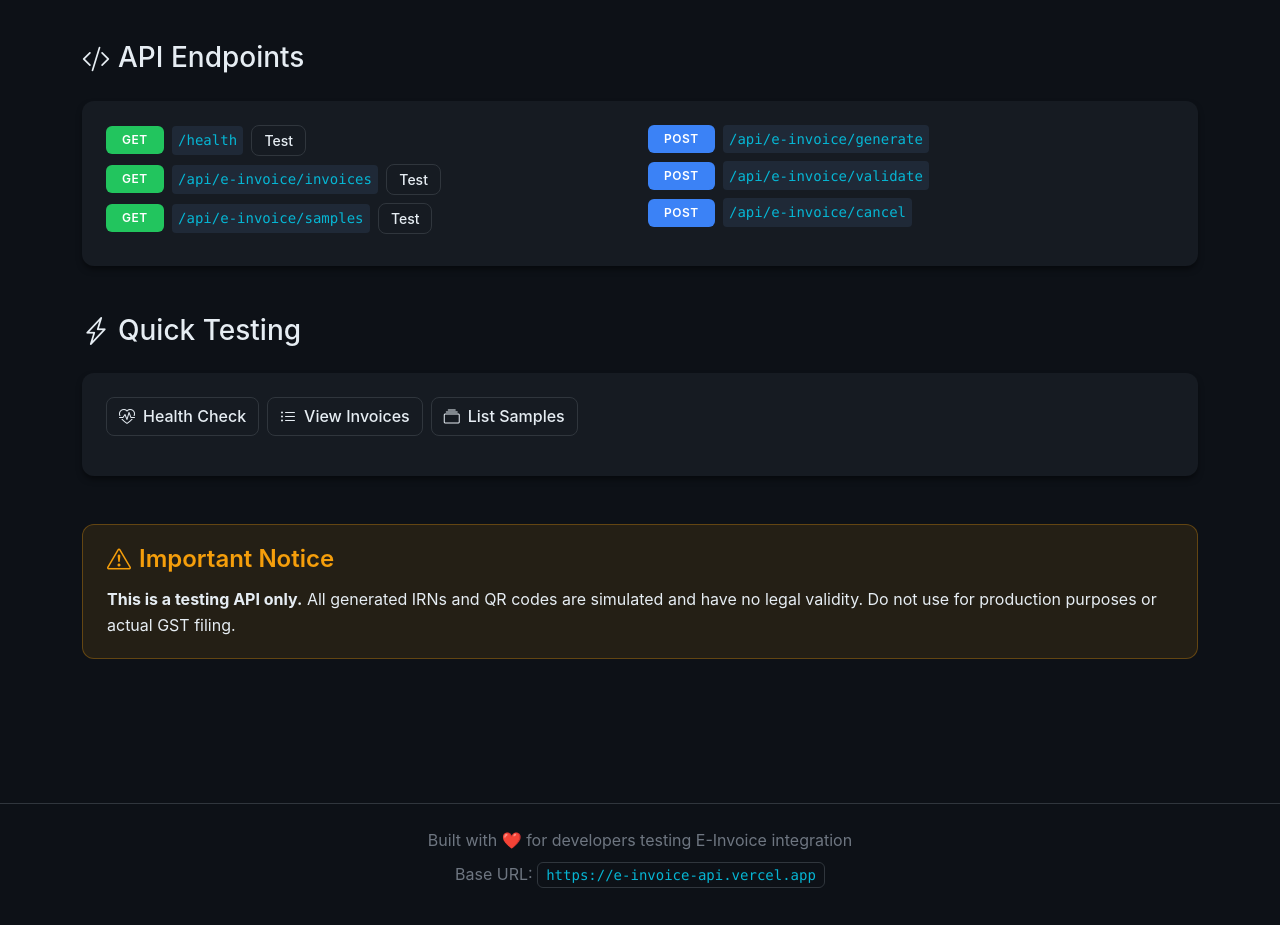
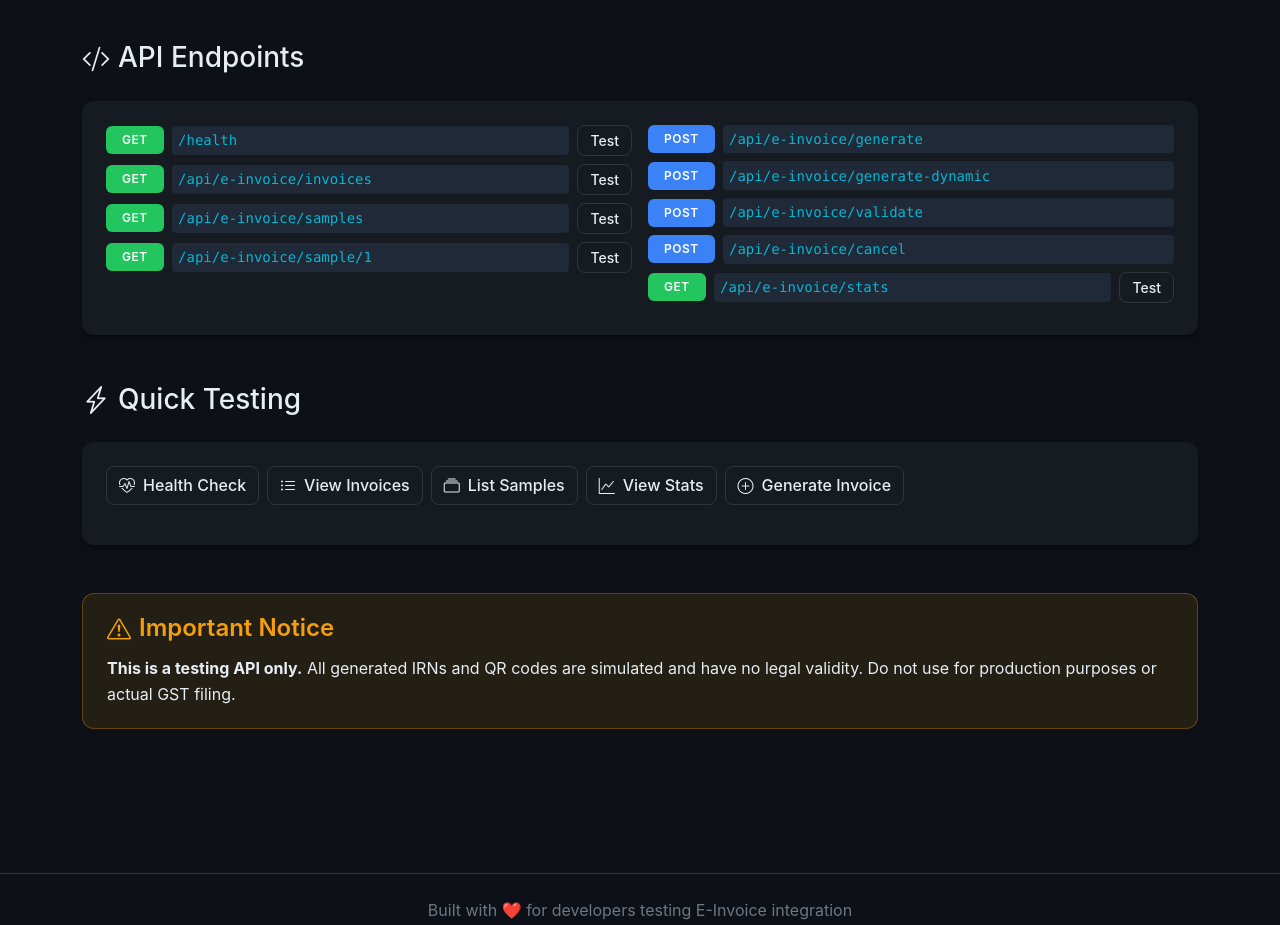
Before and after one commit to OmkarGharat/e-invoice-api, a website: page public/index.html in a window 1280 px wide. Shown: the part 1040-1965 px from the top of the page. Drawn offline with nearby package versions, Linux system fonts and the light colour scheme; no server answers.

Commit message:
Edit index.html

```diff
--- a/public/index.html
+++ b/public/index.html
@@ -161,32 +161,46 @@
                 <div class="col-md-6">
                     <div class="d-flex align-items-center mb-2">
                         <span class="badge bg-success me-2">GET</span>
-                                <code>/health</code>
+                        <code class="flex-grow-1">/health</code>
                         <button class="btn btn-sm btn-outline-light ms-2" onclick="testEndpoint('/health')">Test</button>
                     </div>
                     <div class="d-flex align-items-center mb-2">
                         <span class="badge bg-success me-2">GET</span>
-                                <code>/api/e-invoice/invoices</code>
+                        <code class="flex-grow-1">/api/e-invoice/invoices</code>
                         <button class="btn btn-sm btn-outline-light ms-2" onclick="testEndpoint('/api/e-invoice/invoices')">Test</button>
                     </div>
                     <div class="d-flex align-items-center mb-2">
                         <span class="badge bg-success me-2">GET</span>
-                                <code>/api/e-invoice/samples</code>
+                        <code class="flex-grow-1">/api/e-invoice/samples</code>
                         <button class="btn btn-sm btn-outline-light ms-2" onclick="testEndpoint('/api/e-invoice/samples')">Test</button>
+                    </div>
+                    <div class="d-flex align-items-center mb-2">
+                        <span class="badge bg-success me-2">GET</span>
+                        <code class="flex-grow-1">/api/e-invoice/sample/1</code>
+                        <button class="btn btn-sm btn-outline-light ms-2" onclick="testEndpoint('/api/e-invoice/sample/1')">Test</button>
                     </div>
                 </div>
                 <div class="col-md-6">
                     <div class="d-flex align-items-center mb-2">
                         <span class="badge bg-primary me-2">POST</span>
-                                <code>/api/e-invoice/generate</code>
+                        <code class="flex-grow-1">/api/e-invoice/generate</code>
                     </div>
                     <div class="d-flex align-items-center mb-2">
                         <span class="badge bg-primary me-2">POST</span>
-                                <code>/api/e-invoice/validate</code>
+                        <code class="flex-grow-1">/api/e-invoice/generate-dynamic</code>
                     </div>
                     <div class="d-flex align-items-center mb-2">
                         <span class="badge bg-primary me-2">POST</span>
-                                <code>/api/e-invoice/cancel</code>
+                        <code class="flex-grow-1">/api/e-invoice/validate</code>
+                    </div>
+                    <div class="d-flex align-items-center mb-2">
+                        <span class="badge bg-primary me-2">POST</span>
+                        <code class="flex-grow-1">/api/e-invoice/cancel</code>
+                    </div>
+                    <div class="d-flex align-items-center mb-2">
+                        <span class="badge bg-success me-2">GET</span>
+                        <code class="flex-grow-1">/api/e-invoice/stats</code>
+                        <button class="btn btn-sm btn-outline-light ms-2" onclick="testEndpoint('/api/e-invoice/stats')">Test</button>
                     </div>
                 </div>
             </div>
@@ -194,6 +208,7 @@
     </div>
         </section>
 
+        <!-- Quick Testing Section -->
         <!-- Quick Testing Section -->
         <section class="mb-5">
     <h2 class="h3 mb-4"><i class="bi bi-lightning-charge me-2"></i>Quick Testing</h2>
@@ -209,6 +224,12 @@
                 </button>
                 <button class="btn btn-outline-light" onclick="testEndpoint('/api/e-invoice/samples')">
                     <i class="bi bi-collection me-2"></i>List Samples
+                </button>
+                <button class="btn btn-outline-light" onclick="testEndpoint('/api/e-invoice/stats')">
+                    <i class="bi bi-graph-up me-2"></i>View Stats
+                </button>
+                <button class="btn btn-outline-light" onclick="generateInvoice()">
+                    <i class="bi bi-plus-circle me-2"></i>Generate Invoice
                 </button>
             </div>
 
```
Lines whose indentation alone changed are shown as unchanged.
